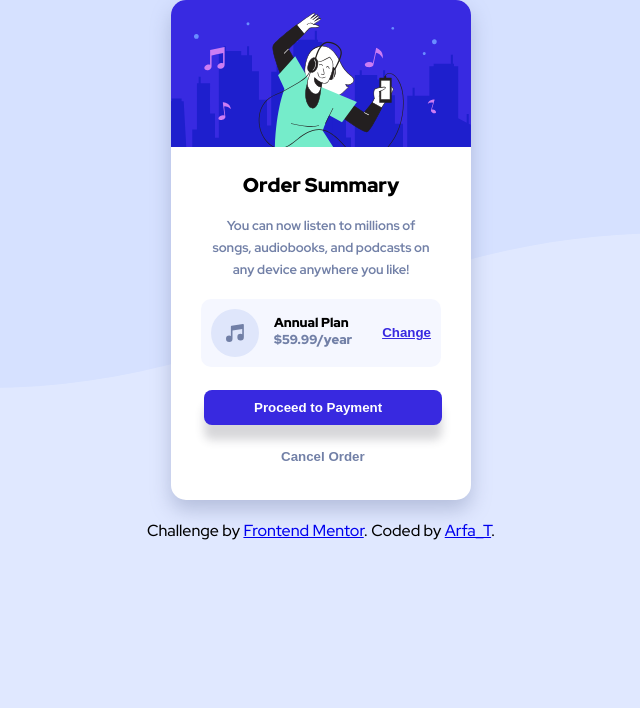
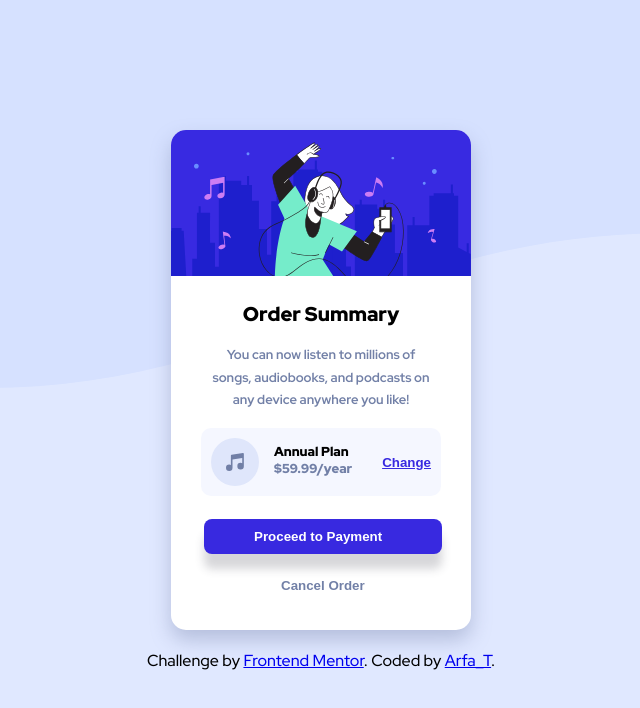
Before and after one commit to myNameIsArfa/summery-order-component, a plain HTML site: page index.html in a window 1280 px wide. Shown: the whole page, without its empty margins (319-959 px from the left). Drawn offline with Linux system fonts and the light colour scheme.

Commit message:
Update style.css

```diff
--- a/style.css
+++ b/style.css
@@ -7,14 +7,14 @@ body{
     background-image: url(images/pattern-background-desktop.svg);
     background-size: contain;
     background-repeat: no-repeat;
-    hieght:100vh;
+    height: 100vh;
     display: flex;
     flex-direction: column;
     align-items: center;
-    justify-content:center;
+    justify-content: center;
     background-color: hsl(225, 100%, 94%);}
 .wrapper{
-    margin-bottom:20px;
+    margin-bottom: 20px;
     height: 500px;
     width:300px;
     background-color: white;
```
